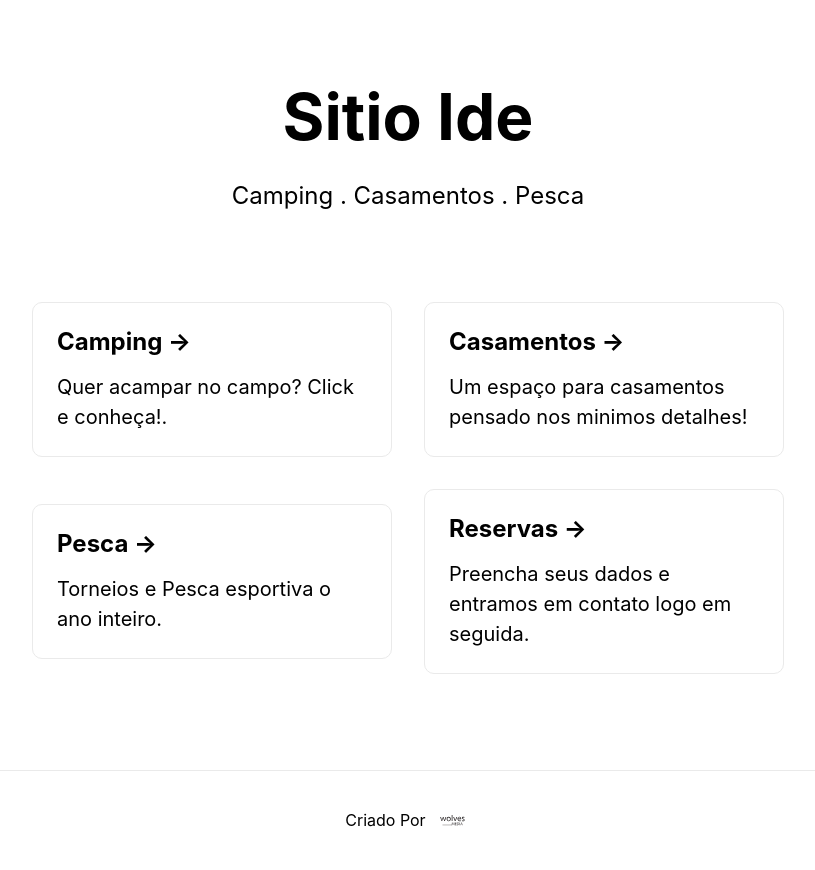
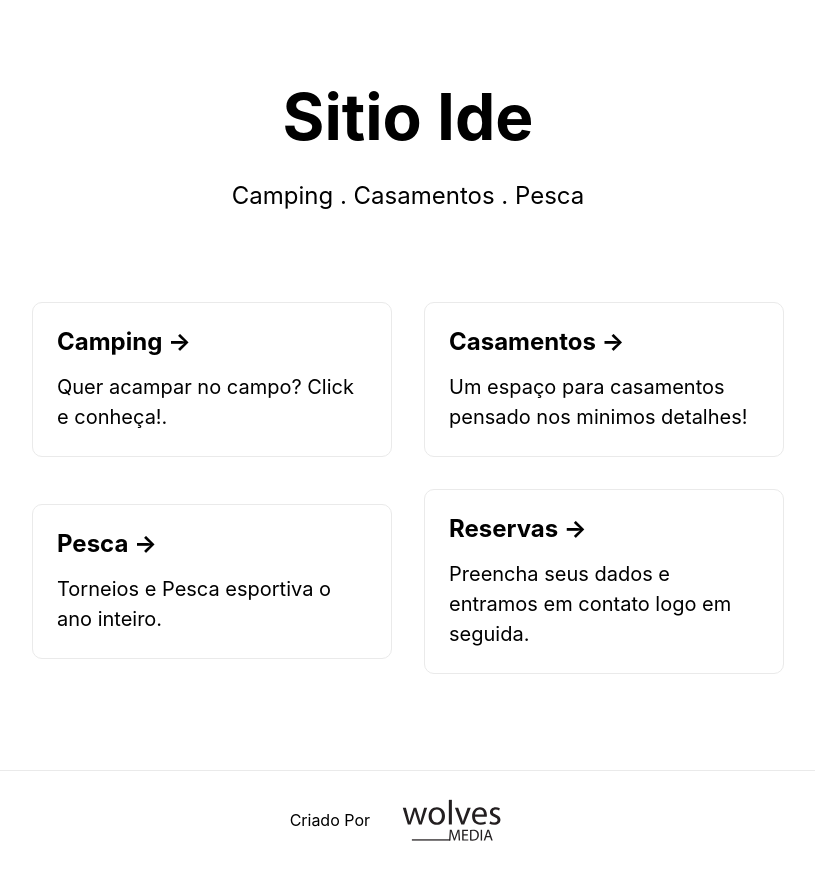
Before and after one commit to wolvdesign/nextjs, a Next.js app: page / in a window 1280 px wide. Shown: the whole page, without its empty margins (232-1047 px from the left). Built offline with nearby package versions, Linux system fonts and the light colour scheme.

Commit message:
Update Home.module.css

```diff
--- a/styles/Home.module.css
+++ b/styles/Home.module.css
@@ -112,7 +112,7 @@
 }
 
 .logo {
-  height: 1em;
+  height: 4em;
 }
 
 @media (max-width: 600px) {
```
